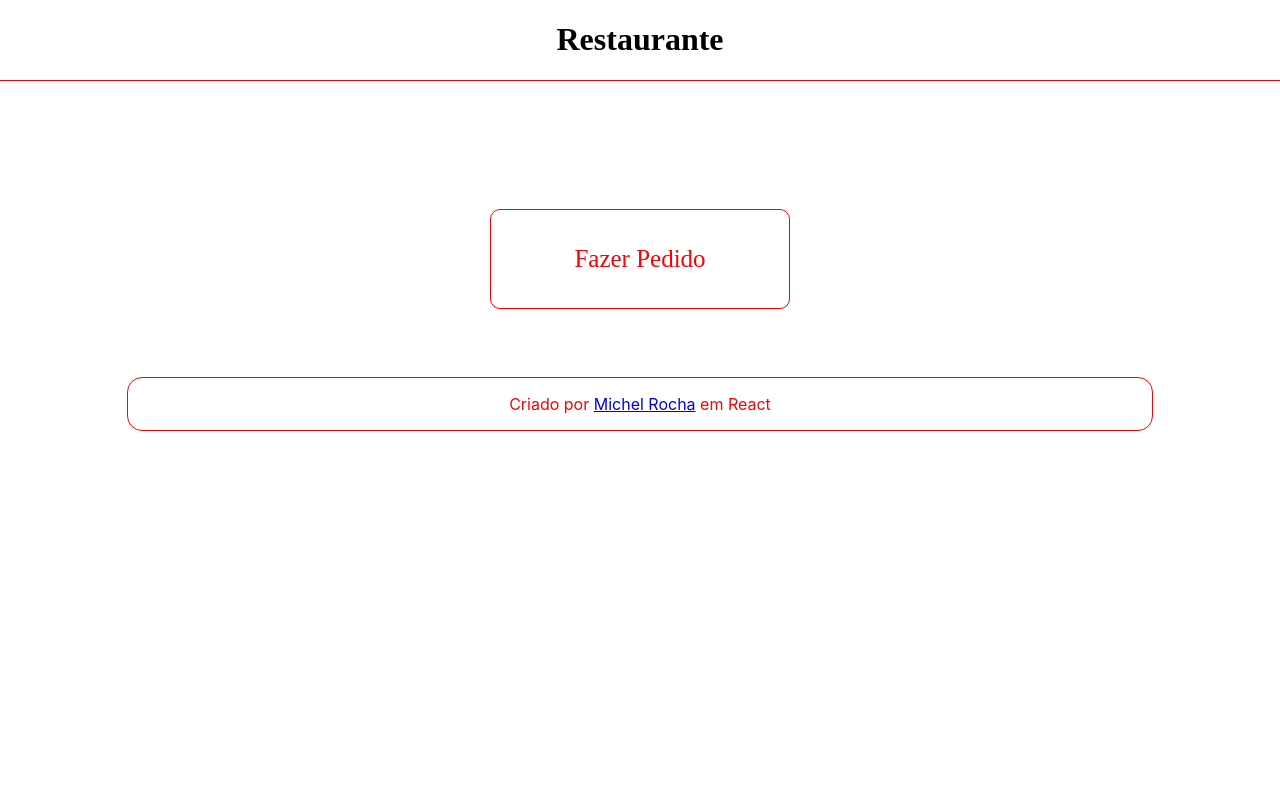
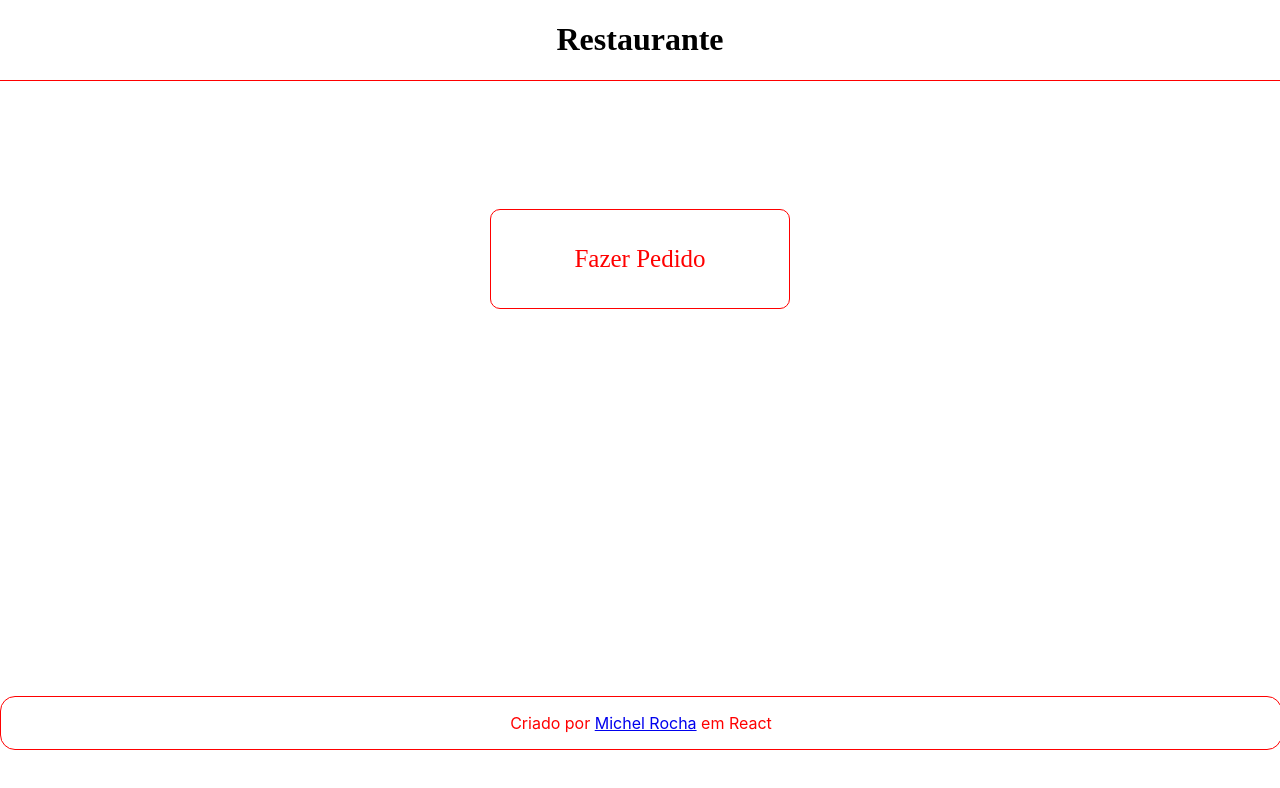
Before and after one commit to MichelRLima/Cardapio, a React (Create React App) app: page / in a window 1280 px wide. Shown: the top 788 px of the page. Built offline with nearby package versions, Linux system fonts and the light colour scheme; a web font is replaced by a local one.

Commit message:
first commit

```diff
--- a/src/Titulo.js
+++ b/src/Titulo.js
@@ -3,7 +3,7 @@ function Titulo (){
 
     return(
         <>
-        <div className="titulo" style={{backgroundColor: "white", color:"red", width: "80%", margin: "0 auto", borderRadius:"15px", border: "1px solid red", textAlign:"center"}}>
+        <div className="titulo" style={{position:"absolute", bottom:"0",backgroundColor: "white", color:"red", width: "100%", margin: "50px auto", borderRadius:"15px", border: "1px solid red", textAlign:"center"}}>
 
         <p>Criado por <a target="_blanck" href="https://www.linkedin.com/in/michel-rocha-01b550210/">Michel Rocha</a> em React</p>
       </div>
```
